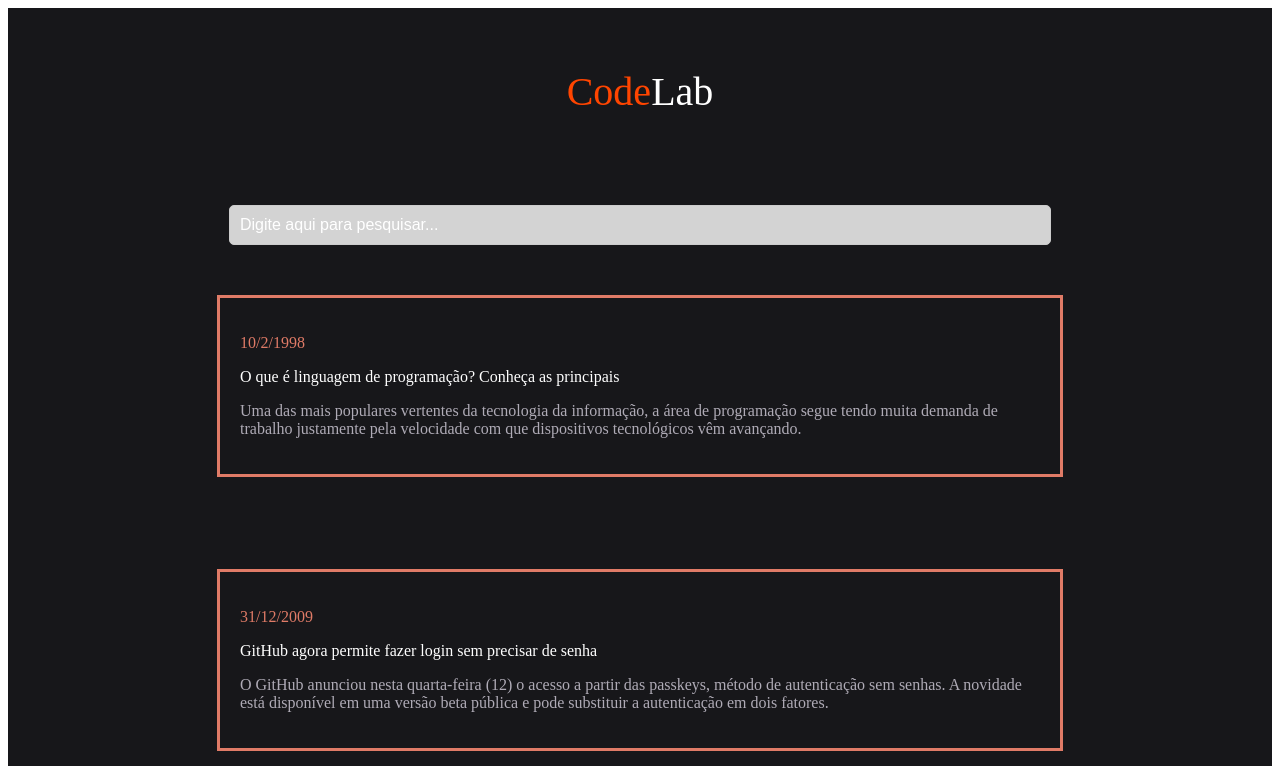
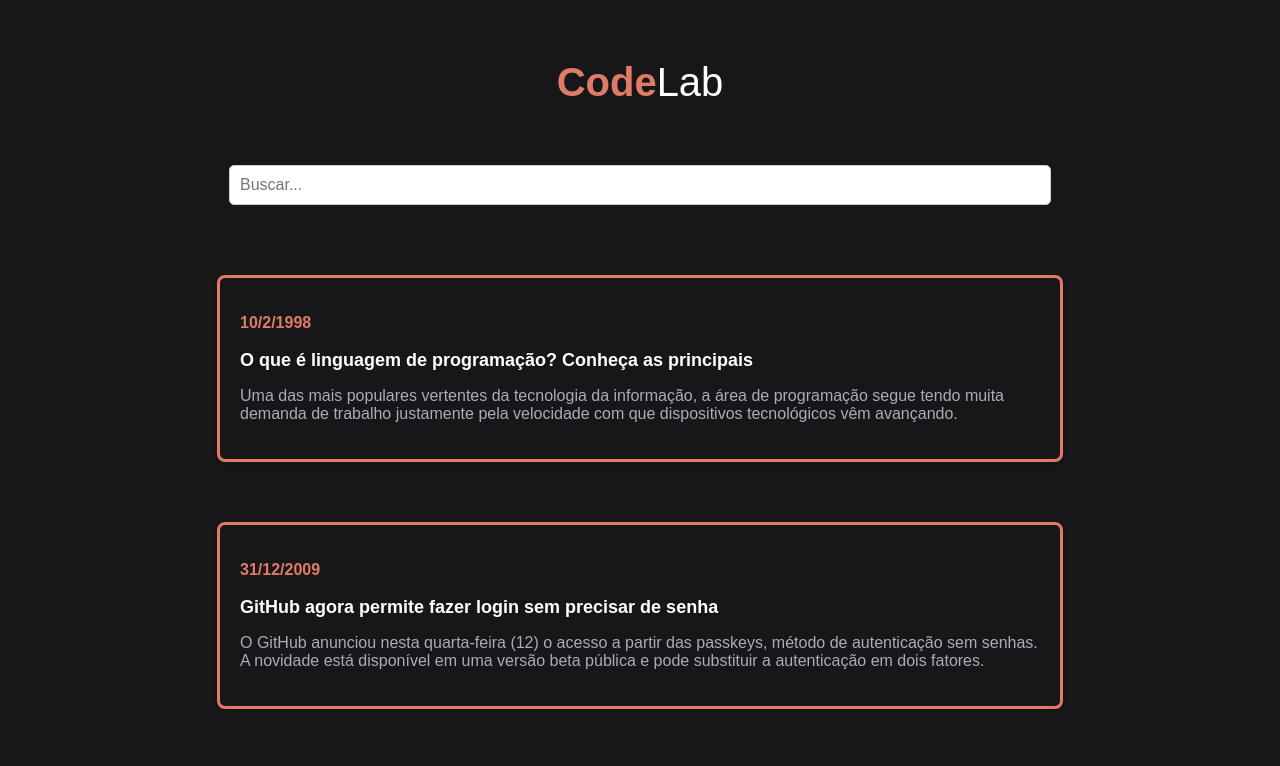
Before and after one commit to viniclash/blog, a plain HTML site: page index.html in a window 1280 px wide. Shown: the top 766 px of the page. Drawn offline with Linux system fonts and the light colour scheme.

Commit message:
finalizando projeto

```diff
--- a/index.html
+++ b/index.html
@@ -7,56 +7,48 @@
     <link rel="stylesheet" href="style.css">
     <title>Meu Blog</title>
 </head>
+
+<body>
     <header class="header">
-
         <div class="logo-container">
             <p class="logo"><span>Code</span>Lab</p>
         </div>
         <div class="search-container">
-        <input type="text" class="search-box" placeholder="Digite aqui para pesquisar...">
+            <input type="text" class="searchbox" placeholder="Buscar...">
         </div>
     </header>
+
     <section class="depoimentos">
         <div class="all-msg">
             <div class="div-data">
-            <p class="data">10/2/1998
-                <p />
+                <p class="data">10/2/1998</p>
             </div>
-        <p class="text-one">
-            O que é linguagem de programação? Conheça as principais
+            <p class="text-one">O que é linguagem de programação? Conheça as principais</p>
+            <p class="text-two">
+                Uma das mais populares vertentes da tecnologia da informação, a área de programação segue tendo muita demanda de trabalho justamente pela velocidade com que dispositivos tecnológicos vêm avançando.
             </p>
-        <p class="text-two">
-            Uma das mais populares vertentes da tecnologia da informação, a área de programação segue tendo muita demanda de trabalho justamente pela velocidade com que dispositivos tecnológicos vêm avançando.</p>
         </div>
-    <p>
+
         <div class="all-msg">
-        <p />
             <div class="div-data">
-            <p class="data">31/12/2009
-                <p />
+                <p class="data">31/12/2009</p>
             </div>
-        <p class="text-one">
-            GitHub agora permite fazer login sem precisar de senha </p>
+            <p class="text-one">GitHub agora permite fazer login sem precisar de senha</p>
             <p class="text-two">
                 O GitHub anunciou nesta quarta-feira (12) o acesso a partir das passkeys, método de autenticação sem senhas. A novidade está disponível em uma versão beta pública e pode substituir a autenticação em dois fatores.
+            </p>
         </div>
-    <p>
+
         <div class="all-msg">
-        <p />
             <div class="div-data">
-            <p class="data">18/9/2008
-                <p />
+                <p class="data">18/9/2008</p>
             </div>
-        <p class="text-one">
-            Por que os hiperlinks são azuis em sua maioria? </p>
+            <p class="text-one">Por que os hiperlinks são azuis em sua maioria?</p>
             <p class="text-two">
                 Quem navega na internet, certamente já percebeu que ela conta com diversos recursos para tornar a nossa vida mais fácil. Entre essas opções podemos mencionar os hiperlinks – uma palavra ou termo clicável que direciona o leitor.
+            </p>
         </div>
-
     </section>
-
-<body>
-
 </body>
 
 </html>
--- a/style.css
+++ b/style.css
@@ -1,14 +1,100 @@
+body {
+  font-family: Arial, sans-serif;
+  margin: 0;
+  padding: 0;
+  background-color: #f4f4f4;
+}
+
 .header {
+  background-color: #333;
+  color: white;
+  padding: 15px 20px;
+  text-align: center;
+  display: flex;
+  flex-direction: column;
+  align-items: center;
+}
+
+.logo span {
+  color: #e07b67;
+  font-weight: bold;
+}
+
+.depoimentos {
+  padding: 20px;
+  background: #17171a;
+}
+
+.all-msg {
+  background-color: #17171a;
+  border: 1px solid #17171a;
+  border-radius: 8px;
+  padding: 15px;
+  margin-bottom: 15px;
+  box-shadow: 0 2px 5px rgba(0, 0, 0, 0.1);
+  max-width: 800px;
+  width: 100%;
+  margin: 30px;
+}
+
+.div-data .data {
+  font-weight: bold;
+  color: #e07b67;
+  margin-bottom: 10px;
+}
+
+.text-one {
+  font-size: 18px;
+  font-weight: bold;
+  margin-bottom: 10px;
+  color: #fff;
+}
+
+.text-two {
+  font-size: 16px;
+  color: #afabb6;
+}
+
+.data {
+  color: #e07b67;
+}
+
+@media (max-width: 768px) {
+  .header {
+    flex-direction: column;
+    padding: 10px;
+  }
+
+  .search-box {
+    max-width: 100%;
+  }
+
+  .all-msg {
+    padding: 10px;
+    background: #121214;
+  }
+
+  .text-one {
+    font-size: 16px;
+  }
+
+  .text-two {
+    font-size: 14px;
+  }
+}
+
+.header {
+  background: #17171a;
   display: flex;
   flex-direction: column;
   align-items: center;
   justify-content: center;
   padding: 20px;
-  background: #17171a;
 }
 
 .logo {
   font-size: 40px;
+  color: #fff;
 }
 
 .depoimentos {
@@ -20,50 +106,41 @@
 
 .all-msg {
   border: 3px solid #e07b67;
-  max-width: 800px;
-  width: 100%;
   padding: 20px;
   margin: 30px;
 }
 
-span {
-  color: orangered;
+/* Estilo básico para o container e a searchbox */
+.search-container {
+  width: 100%;
+  display: flex;
+  justify-content: center;
+  margin-top: 20px;
 }
 
-.logo {
-  color: #fff;
+.searchbox {
+  width: 800px; /* Largura fixa para telas grandes */
+  max-width: 100%; /* Não ultrapassa a largura da tela */
+  padding: 10px;
+  font-size: 16px;
+  border: 1px solid #ccc;
+  border-radius: 5px;
 }
 
-.text-one {
-  color: #fff;
+/* Responsividade para tablets */
+@media (max-width: 768px) {
+  .searchbox {
+    width: 70%; /* 70% da tela em tablets */
+  }
 }
 
-.text-two {
-  color: #afabb6;
+/* Responsividade para dispositivos móveis */
+@media (max-width: 480px) {
+  .searchbox {
+    width: 90%; /* 90% da tela em dispositivos móveis */
+  }
+
+  .all-msg {
+    width: 300px;
+  }
 }
-
-.data {
-  color: #e07b67;
-}
-
-/* Container da search box */
-.search-container {
-  text-align: center; /* Centraliza o conteúdo */
-  margin-top: 50px; /* Espaço superior */
-}
-
-/* Estilos para a search box */
-.search-box {
-  width: 800px;
-  padding: 10px;
-  background-color: #d3d3d3; /* Fundo cinza */
-  border: 1px solid #ccc;
-  border-radius: 5px;
-  font-size: 16px;
-  color: #000; /* Cor do texto */
-}
-
-/* Placeholder com cor branca */
-.search-box::placeholder {
-  color: #fff;
-}
```
Lines whose indentation alone changed are shown as unchanged.
